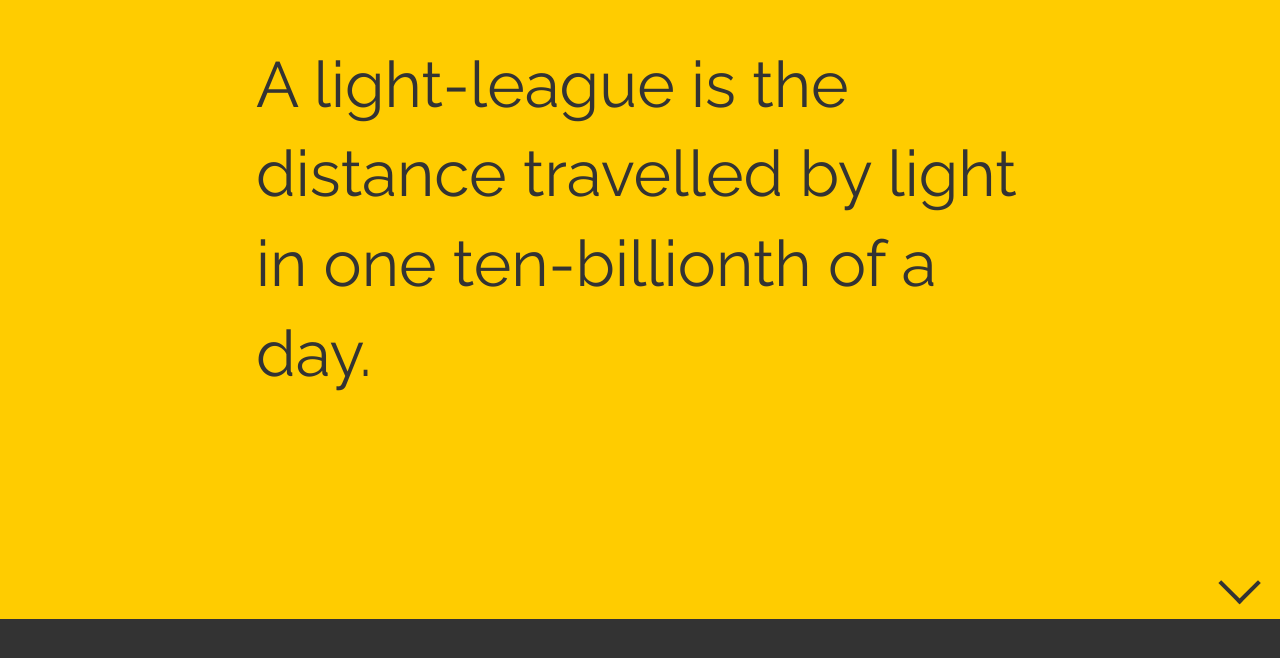
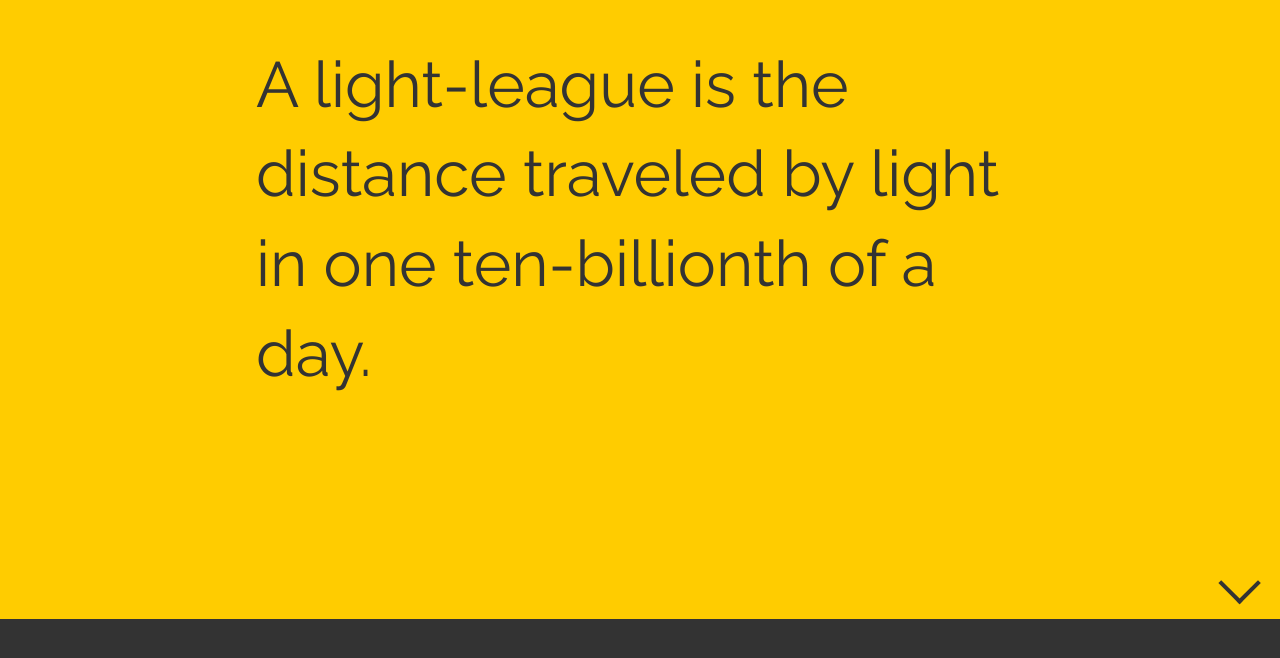
Before and after one commit to vinc/ll.vinc.cc, a plain HTML site: page index.html in a window 1280 px wide. Shown: the part 1781-2439 px from the top of the page. Drawn offline with Linux system fonts and the light colour scheme; a web font is replaced by a local one.

Commit message:
Fix typo

```diff
--- a/index.html
+++ b/index.html
@@ -27,7 +27,7 @@
     </section>
 
     <section id="section-2" class="yellow">
-      <p>A light-league is the distance travelled by light in one ten-billionth of a day.</p>
+      <p>A light-league is the distance traveled by light in one ten-billionth of a day.</p>
       <p class="next"><a href="#section-3"><span class="arrow"></span></a></p>
     </section>
 
```
Also changed, not shown: 1 other file.
